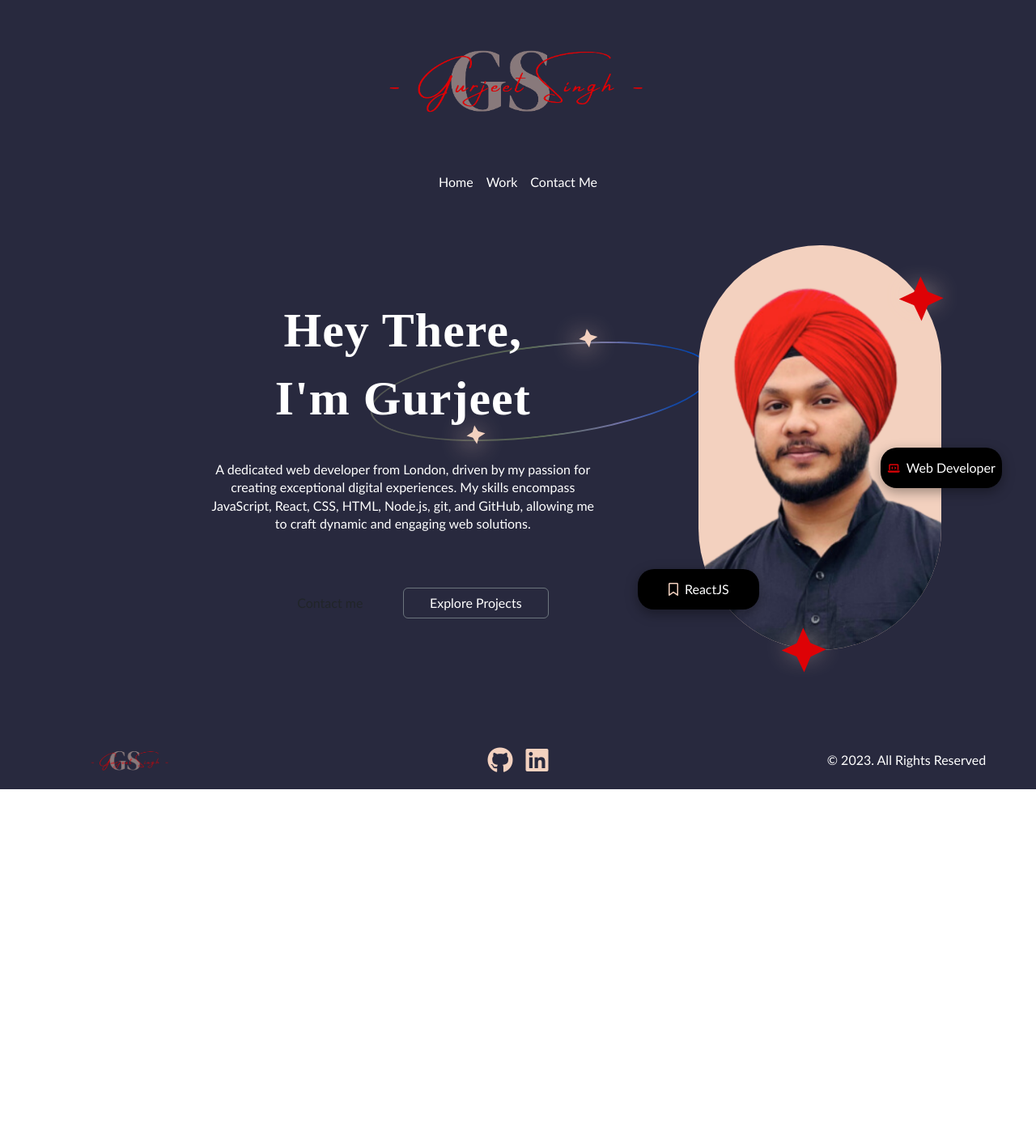
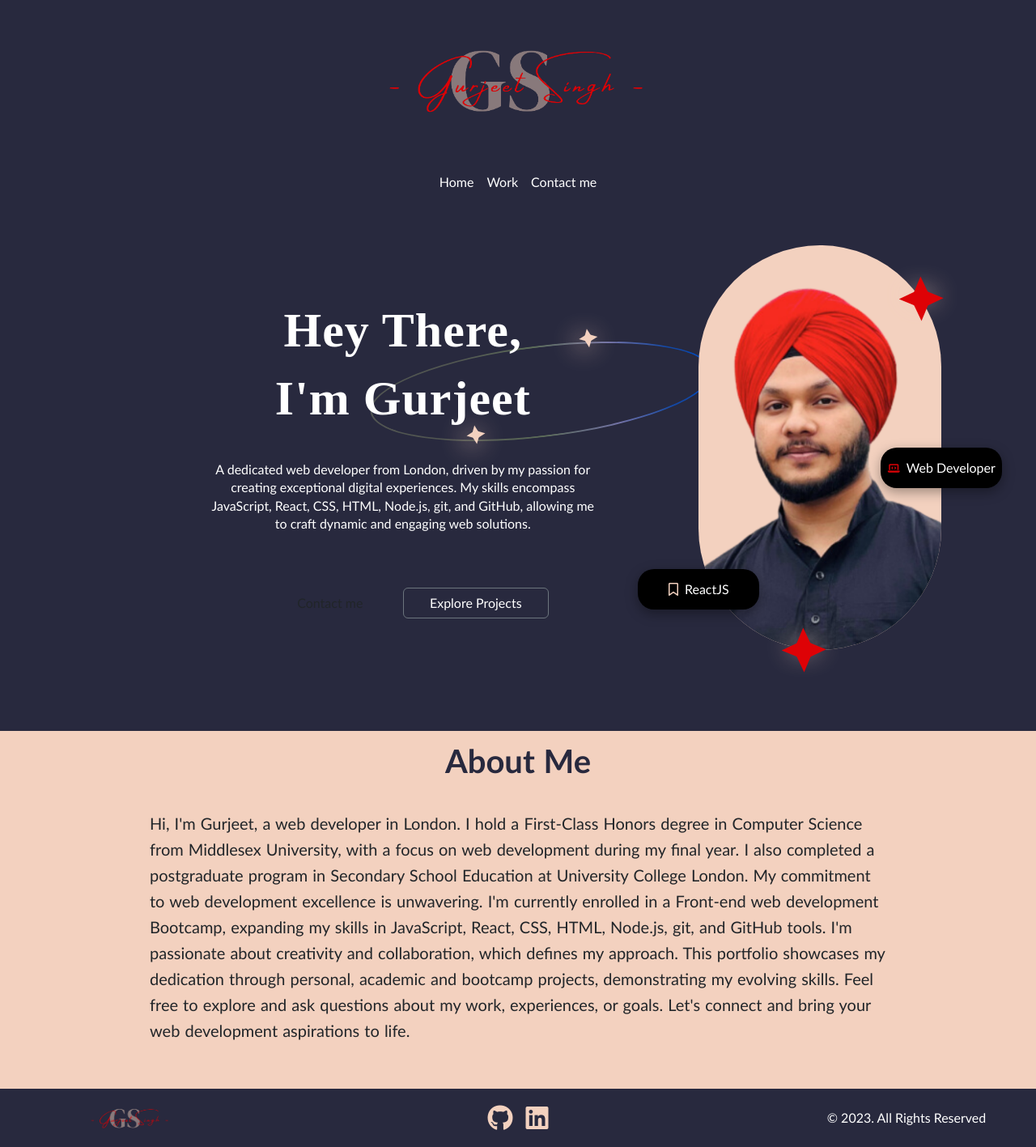
Before and after one commit to gsgghotra/react-portfolio, a React (Vite) app: page / in a window 1280 px wide. Shown: the whole page at 81% size. Before the commit the page ends 975 px from the top, so only its background shows below. Built offline with nearby package versions, Linux system fonts and the light colour scheme.

Commit message:
Homepage completed with about me. Pages folder added

```diff
--- a/src/App.jsx
+++ b/src/App.jsx
@@ -5,11 +5,11 @@ import './assets/css/style.css'
 import 'bootstrap/dist/css/bootstrap.min.css';
 
 import Header from './components/Header/Header'
-import Hero from './components/Hero/Hero'
-import AboutMe from './components/AboutMe/AboutMe'
-import Work from './components/Work/Work'
-import ContactMe from './components/ContactMe/ContactMe'
+import Home from './pages/Home'
+import Work from './pages/Work'
+import Contact from './pages/Contact'
 import Footer from './components/Footer/Footer'
+
 function App() {
   return (
     <>
@@ -17,10 +17,10 @@ function App() {
         <div>
           <Header />
             <Routes>
-              <Route path="/" element={<Hero/>} />
-              <Route path="/home" element={<Hero/>} />
+              <Route path="/" element={<Home/>} />
+              <Route path="/home" element={<Home/>} />
               <Route path="/work" element={<Work/>} />
-              <Route path="/contactme" element={<ContactMe/>} />
+              <Route path="/contactme" element={<Contact/>} />
             </Routes>
           <Footer />
         </div>
--- a/src/components/AboutMe/AboutMe.jsx
+++ b/src/components/AboutMe/AboutMe.jsx
@@ -1,8 +1,10 @@
 const AboutMe = () => {
     return(
-    <>
-        <h4>About me</h4>
-    </>
+        // About me Section
+        <section className="container-fluid " id="aboutMe">
+            <h2 className="w-auto p-3 fs-1 heading primary-color" >About Me</h2>
+            <p className="p-3 w-75 m-auto">Hi, I'm Gurjeet, a web developer in London. I hold a First-Class Honors degree in Computer Science from Middlesex University, with a focus on web development during my final year. I also completed a postgraduate program in Secondary School Education at University College London. My commitment to web development excellence is unwavering. I'm currently enrolled in a Front-end web development Bootcamp, expanding my skills in JavaScript, React, CSS, HTML, Node.js, git, and GitHub tools. I'm passionate about creativity and collaboration, which defines my approach. This portfolio showcases my dedication through personal, academic and bootcamp projects, demonstrating my evolving skills. Feel free to explore and ask questions about my work, experiences, or goals. Let's connect and bring your web development aspirations to life.</p>
+        </section>
 )}
 
 export default AboutMe;
--- a/src/components/Header/Header.jsx
+++ b/src/components/Header/Header.jsx
@@ -8,26 +8,19 @@ const Header = () => {
                 <a className="nav-link" aria-current="page" href="#">
                     <img src={logo} className="logo-image" alt="Text Logo of Gurjeet Singh" /></a>
             </div>
-
             <div className="d-flex justify-content-center">
                 <nav className="navbar navbar-expand-lg navbar-expand-sm navbar-light">
                     <div className="container-fluid d-flex justify-content-center">
                         <div className="navbar-collapse" id="navbarNav">
                             <ul className="navbar-nav d-flex align-items-center">
                             <li className="nav-item">
-                            <NavLink
-                                to="/"
-                                end
-                                className="nav-link"
-                            >
-                                Home
-                            </NavLink>
+                                <NavLink to="/" end className="nav-link" > Home </NavLink>
                             </li>
                             <li className="nav-item">
                                 <NavLink to="/work" className="nav-link" end> Work </NavLink>
                             </li>
                             <li className="nav-item">
-                                <a className="nav-link" href="#contactMe">Contact Me</a>
+                            <NavLink to="/contactme" className="nav-link" end> Contact me </NavLink>
                             </li>
                             </ul>
                         </div>
--- /dev/null
+++ b/src/pages/Contact.jsx
@@ -0,0 +1,7 @@
+const Contact = () => {
+    return(
+        <>
+
+        </>
+    )}
+export default Contact;
--- /dev/null
+++ b/src/pages/Home.jsx
@@ -0,0 +1,11 @@
+import Hero from '../components/Hero/Hero'
+import AboutMe from '../components/AboutMe/AboutMe';
+const Home =() => {
+    return (
+        <>
+            <Hero />
+            <AboutMe />
+        </>
+    )
+}
+export default Home;
--- /dev/null
+++ b/src/pages/Work.jsx
@@ -0,0 +1,7 @@
+const Work = () => {
+    return(
+        <>
+
+        </>
+    )}
+export default Work;
```
Also changed, not shown: src/components/Project/Project.jsx (renamed from src/components/Work/Work.jsx).
